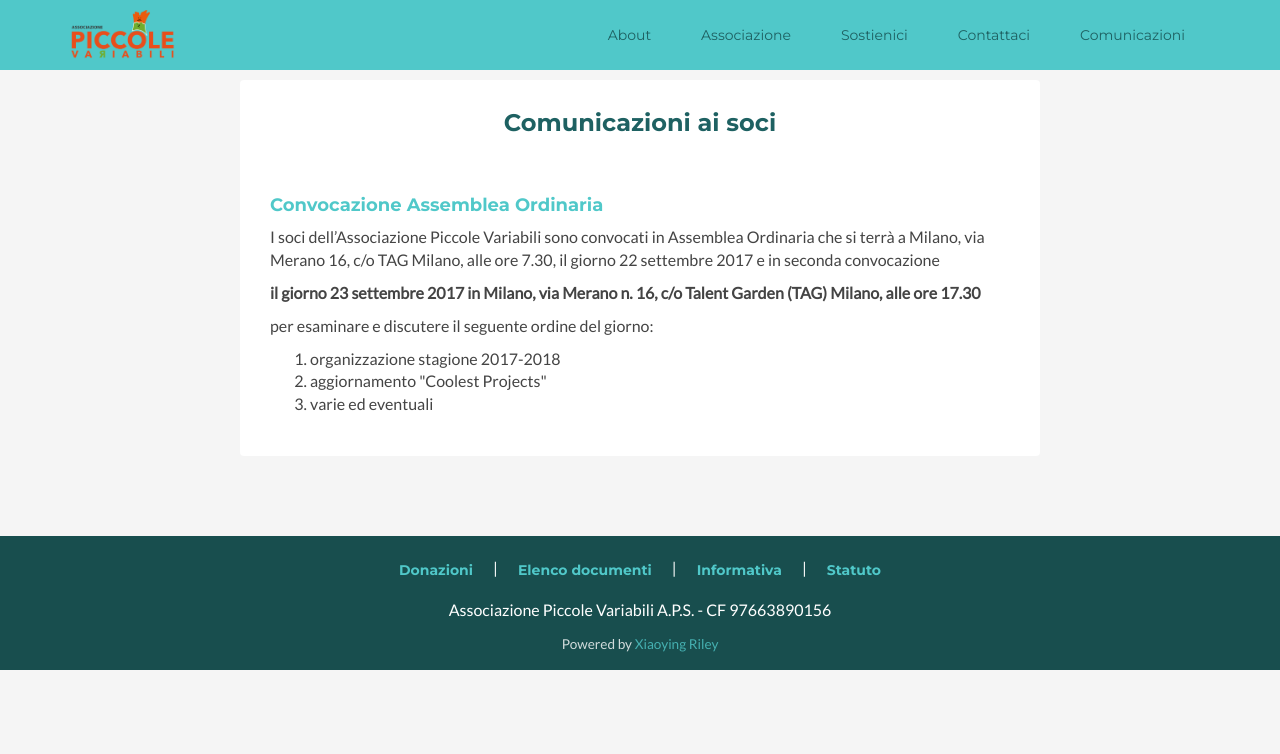
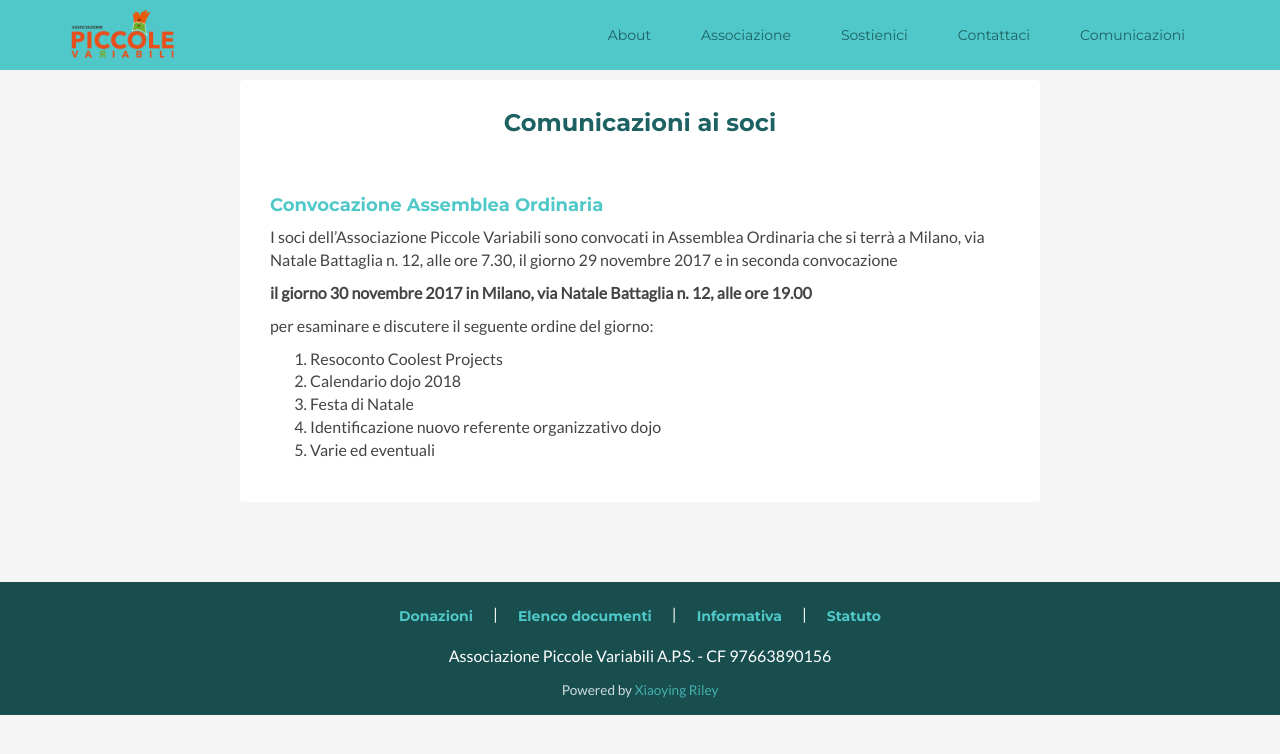
Before and after one commit to fgrotta/piccolevariabili.it, a Jekyll site: the page built from comunicazioni.html, in a window 1280 px wide. Shown: the top 754 px of the page. Built offline with Jekyll 4.4.1, drawn with Linux system fonts in a browser that asks for light colours.

Commit message:
Update comunicazioni.html

```diff
--- a/comunicazioni.html
+++ b/comunicazioni.html
@@ -6,19 +6,21 @@ layout: default
 <div class="info">
     <h4>Convocazione Assemblea Ordinaria</h4>
     <p>
-    I soci dell’Associazione Piccole Variabili sono convocati in Assemblea Ordinaria che si terrà a Milano, via Merano 16, c/o TAG Milano, alle ore 7.30, il giorno 22 settembre 2017 e in seconda convocazione
+    I soci dell’Associazione Piccole Variabili sono convocati in Assemblea Ordinaria che si terrà a Milano, via Natale Battaglia n. 12, alle ore 7.30, il giorno 29 novembre 2017 e in seconda convocazione
     </p>
     <p>
-    <strong>il giorno 23 settembre 2017 in Milano, via Merano n. 16, c/o Talent Garden (TAG) Milano, alle ore 17.30</strong>
+    <strong>il giorno 30 novembre 2017 in Milano, via Natale Battaglia n. 12,  alle ore 19.00</strong>
     </p>
     <p>
     per esaminare e discutere il seguente ordine del giorno:
     </p>
     <p>
         <ol type="1">
-          <li>organizzazione stagione 2017-2018</li>
-          <li>aggiornamento "Coolest Projects"</li>
-          <li>varie ed eventuali</li>
+          <li>Resoconto Coolest Projects</li>
+          <li>Calendario dojo 2018</li>
+          <li>Festa di Natale</li>
+          <li>Identificazione nuovo referente organizzativo dojo</li>
+          <li>Varie ed eventuali</li>
         </ol>
     </p>
 </div>
```
